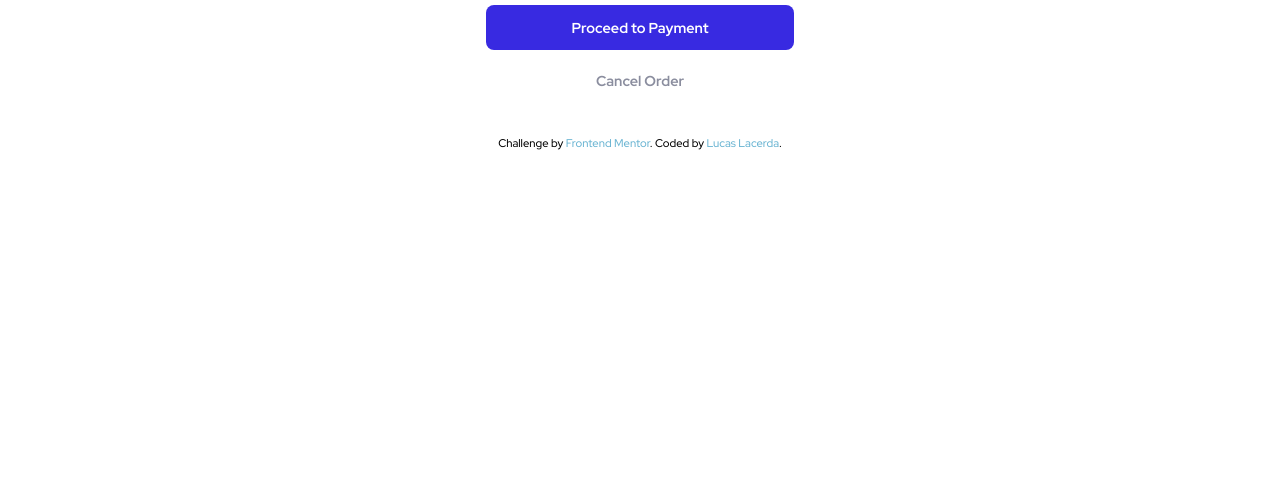
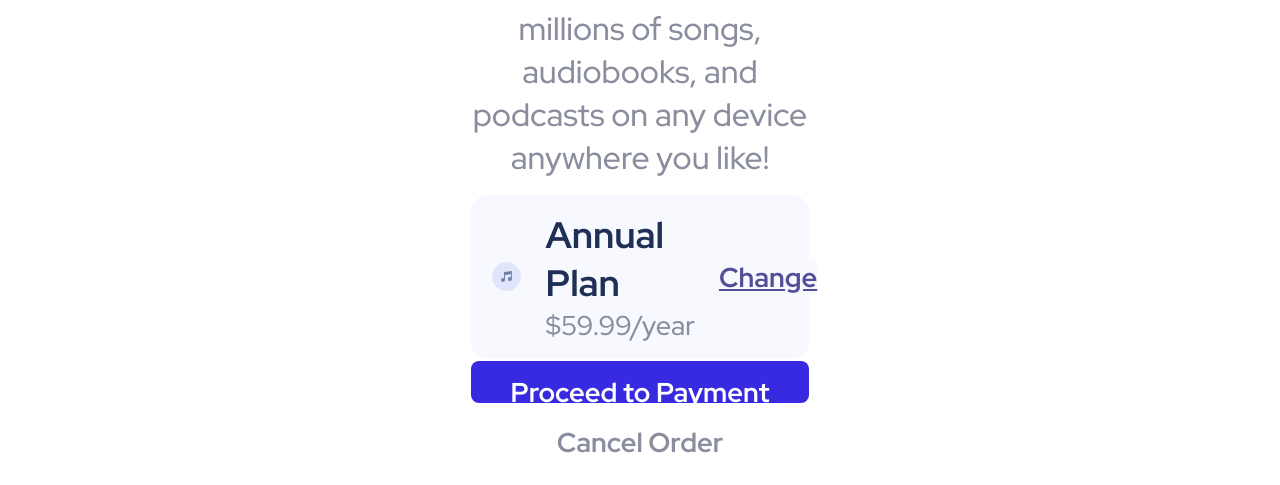
Before and after one commit to lucashlacerda/order-summary-component, a plain HTML site: page index.html in a window 1280 px wide. Shown: the part 527-1012 px from the top of the page. Before the commit the page ends 800 px from the top, so only its background shows below. Drawn offline with Linux system fonts and the light colour scheme.

Commit message:
Adapting for 4k screens

```diff
--- a/style.css
+++ b/style.css
@@ -18,7 +18,7 @@ body{
     background-repeat: no-repeat;
 }
 main{
-    width: 30%;
+    width: 33%;
     height: 70%;
     display: flex;
     align-items: center;
@@ -34,22 +34,22 @@ img{
     border-radius: 17px 17px 0 0;
 }
 
-h2{
+main h2{
     margin: .5rem;
-    font-size: 1.5rem;
+    font-size: 3.5rem;
     font-weight: 900;
     color: hsl(223, 47%, 23%);
 }
 .marketing-message{
     text-align: center;
-    font-size: 1rem;
+    font-size: 2rem;
     margin: 0 2.5rem;
     color: #8a8d9e;
 }
 
 .container{
     display: flex;
-    justify-content: center;
+    justify-content: space-around;
     align-items: center;
     padding: 1rem 1.3rem;
     margin: 1rem 1.5rem;
@@ -57,7 +57,7 @@ h2{
     border-radius: 17px;
     background-color: #f8f9fe;
     width: 80%;
-
+    height: auto;
 }
 
 .annual-plan{
@@ -70,16 +70,16 @@ h2{
 .annual-plan > h3{
     font-weight: 700;
     color: hsl(223, 47%, 23%);
-    font-size: 1.2rem;
+    font-size: 2.3rem;
 }
 
 .annual-plan > p{
     color: #8a8d9e;
-    font-size: .9rem;
+    font-size: 1.7rem;
 }
 
 #icon-music{
-    width: 2.6rem;
+    width: 10%;
     height: auto;
 }
 
@@ -90,15 +90,15 @@ h2{
     gap: .5rem;
     margin-bottom: 2rem;
     width: 100%;
+    height: 15%;
     justify-content: center;
     align-items: center;
 }
 button{
     border: none;
     padding: .8rem;
-    font-size: .9rem;
+    font-size: 1.7rem;
     font-weight: 700;
-
 }
 
 .container > button{
@@ -117,6 +117,7 @@ button{
     color: white;
     border-radius: 8px;
     width: 80%;
+    height: 50%;
 }
 .buttons button:nth-child(1):hover{
     background-color: #766cf1;
@@ -126,13 +127,14 @@ button{
     background-color: white;
     color: #8a8d9e;
     border-radius: 8px;
+    width: 50%;
 }
 .buttons button:nth-child(2):hover{
     color: hsl(223, 47%, 23%);
 }
 
 .attribution{
-    font-size: .7rem;
+    font-size: 1.2rem;
     margin-bottom: .2rem;
 }
 a:link {
```
Also changed, not shown: responsive.css (line endings or trailing spaces).
